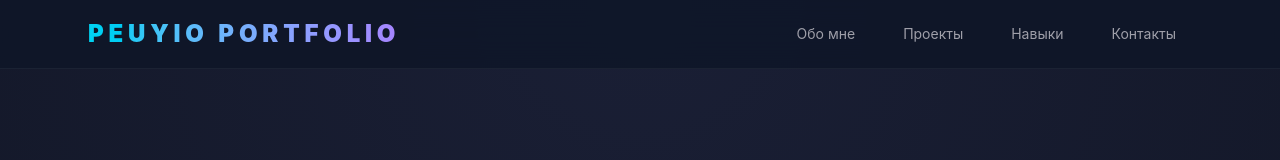
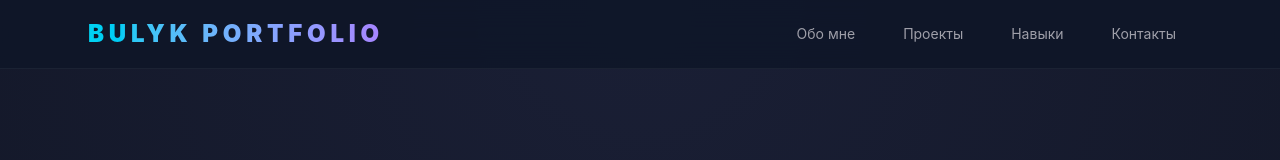
Before and after one commit to PeuyIO/PeuyIO-Portfolio, a React (Vite) app: page / in a window 1280 px wide. Shown: the top 160 px of the page. Built offline with nearby package versions, Linux system fonts and the light colour scheme.

Commit message:
Update App.jsx

```diff
--- a/src/App.jsx
+++ b/src/App.jsx
@@ -106,7 +106,7 @@ export default function PortfolioSite() {
       <header className="fixed top-0 left-0 w-full z-50 bg-[#0f1729]/90 border-b border-white/5 backdrop-blur-xl">
         <div className="max-w-6xl mx-auto px-4 sm:px-6 py-4 flex items-center justify-between gap-4">
           <h1 className="text-lg sm:text-2xl font-black tracking-[0.15em] sm:tracking-[0.2em] uppercase bg-gradient-to-r from-cyan-400 to-violet-400 bg-clip-text text-transparent">
-            PeuyIO Portfolio
+            Bulyk Portfolio
           </h1>
 
           <nav className="hidden md:flex gap-4 text-sm text-zinc-400">
@@ -319,7 +319,7 @@ export default function PortfolioSite() {
       </main>
 
       <footer className="border-t border-white/5 py-8 text-center text-zinc-500 text-sm bg-[#0f1729]">
-        © 2026 PeuyIO Portfolio. All rights reserved.
+        © 2026 Bulyk Portfolio. All rights reserved.
       </footer>
     </div>
   );
```
